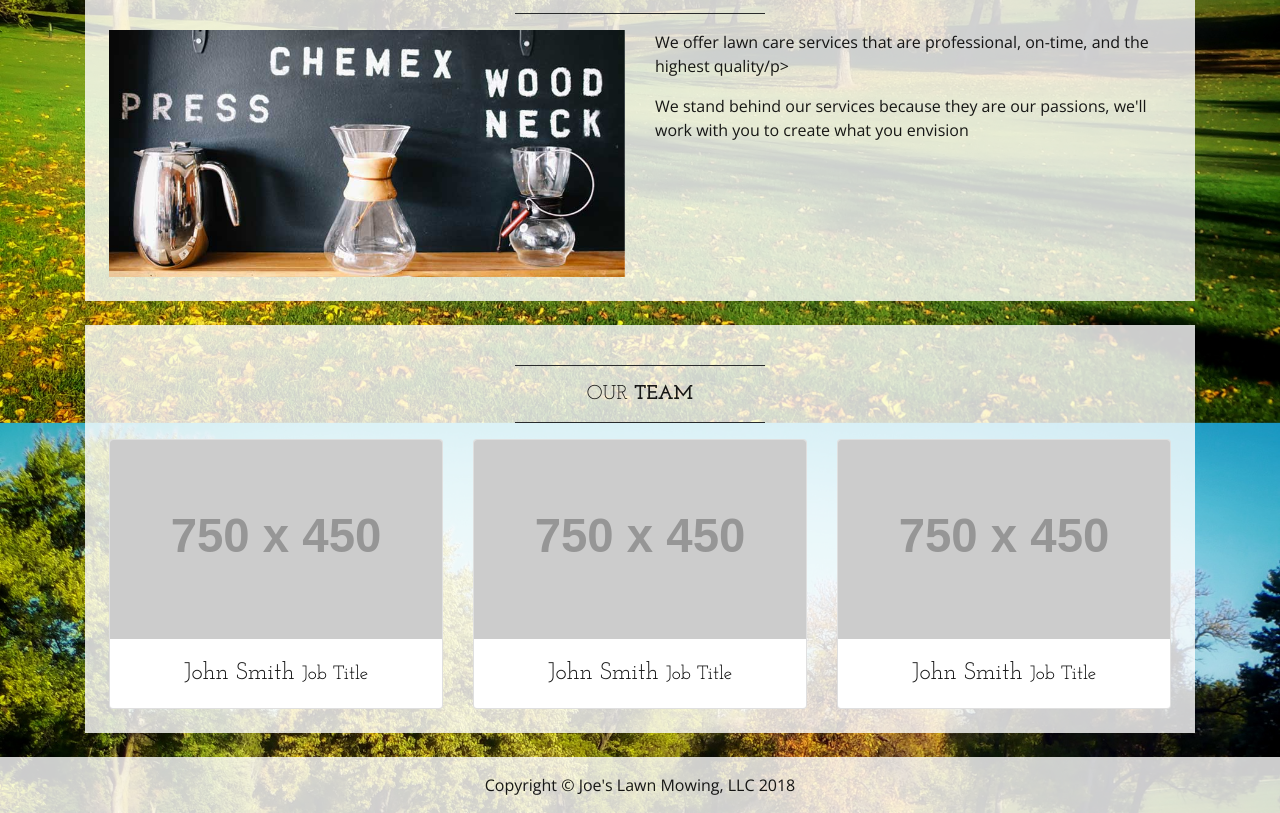
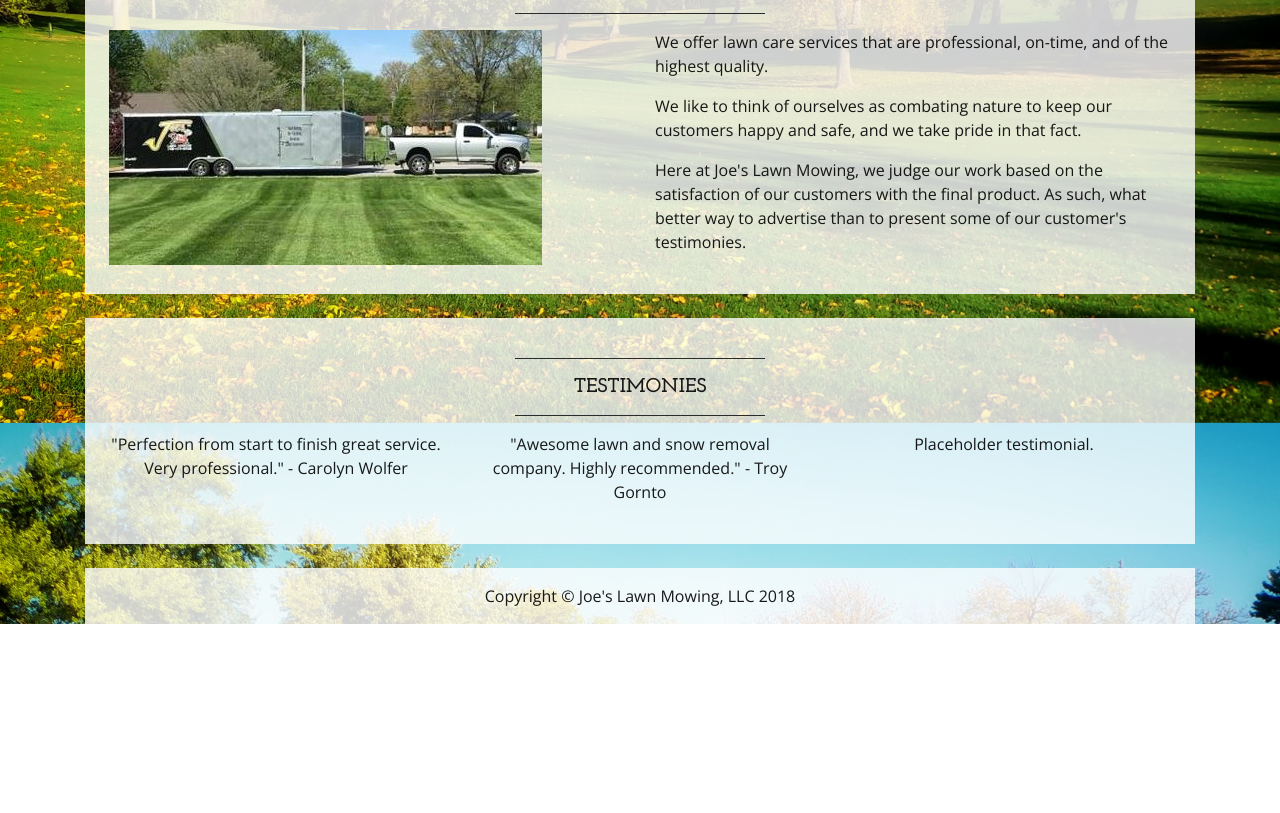
Before and after one commit to tarmes/joemow, a website: page about.html in a window 1280 px wide. Shown: the part 391-1204 px from the top of the page. After the commit the page ends 1015 px from the top, so only its background shows below. Drawn offline with nearby package versions, Linux system fonts and the light colour scheme; placeholder pictures from the web are drawn by us.

Commit message:
Ready for Presentation

```diff
--- a/about.html
+++ b/about.html
@@ -62,51 +62,35 @@
         <hr class="divider">
         <div class="row">
           <div class="col-lg-6">
-            <img class="img-fluid mb-4 mb-lg-0" src="img/slide-2.jpg" alt="">
+            <img class="img-fluid mb-4 mb-lg-0" src="img/joe8.jpg" alt="">
           </div>
           <div class="col-lg-6">
-            <p>We offer lawn care services that are professional, on-time, and the highest quality/p>
-            <p>We stand behind our services because they are our passions, we'll work with you to create what you envision</p>
+            <p>We offer lawn care services that are professional, on-time, and of the highest quality.</p>
+            <p>We like to think of ourselves as combating nature to keep our customers happy and safe, and we take pride in that fact.</p>
+            <p>Here at Joe's Lawn Mowing, we judge our work based on the satisfaction of our customers with the final product. As such, what better way to advertise than to present some of our customer's testimonies.</p>
           </div>
         </div>
       </div>
 
       <div class="bg-faded p-4 my-4">
         <hr class="divider">
-        <h2 class="text-center text-lg text-uppercase my-0">Our
-          <strong>Team</strong>
+        <h2 class="text-center text-lg text-uppercase my-0"><strong>Testimonies</strong>
         </h2>
         <hr class="divider">
         <div class="row">
           <div class="col-md-4 mb-4 mb-md-0">
-            <div class="card h-100">
-              <img class="card-img-top" src="http://placehold.it/750x450" alt="">
-              <div class="card-body text-center">
-                <h4 class="card-title m-0">John Smith
-                  <small class="text-muted">Job Title</small>
-                </h4>
-              </div>
+            <div class="text-center">
+            <p>"Perfection from start to finish great service. Very professional." - Carolyn Wolfer</p>
             </div>
           </div>
           <div class="col-md-4 mb-4 mb-md-0">
-            <div class="card h-100">
-              <img class="card-img-top" src="http://placehold.it/750x450" alt="">
-              <div class="card-body text-center">
-                <h4 class="card-title m-0">John Smith
-                  <small class="text-muted">Job Title</small>
-                </h4>
+                          <div class="text-center">
+              <p>"Awesome lawn and snow removal company. Highly recommended." - Troy Gornto</p>
               </div>
             </div>
-          </div>
           <div class="col-md-4">
-            <div class="card h-100">
-              <img class="card-img-top" src="http://placehold.it/750x450" alt="">
-              <div class="card-body text-center">
-                <h4 class="card-title m-0">John Smith
-                  <small class="text-muted">Job Title</small>
-                </h4>
-              </div>
-            </div>
+              <div class="text-center">
+                <p>Placeholder testimonial.</p>
           </div>
         </div>
       </div>
--- a/css/business-casual.css
+++ b/css/business-casual.css
@@ -18,7 +18,7 @@ h1, h2, h3, h4, h5, h6, .text-heading {
 }
 
 h1 {
-  font-size: 4rem;
+  font-size: 2rem;
 }
 
 .tagline-upper {
```
Also changed, not shown: index.html (+13 -14 lines), img/joe10.jpg (added), img/joe7.jpg (added), img/joe8.jpg (added), img/joe9.jpg (added).
